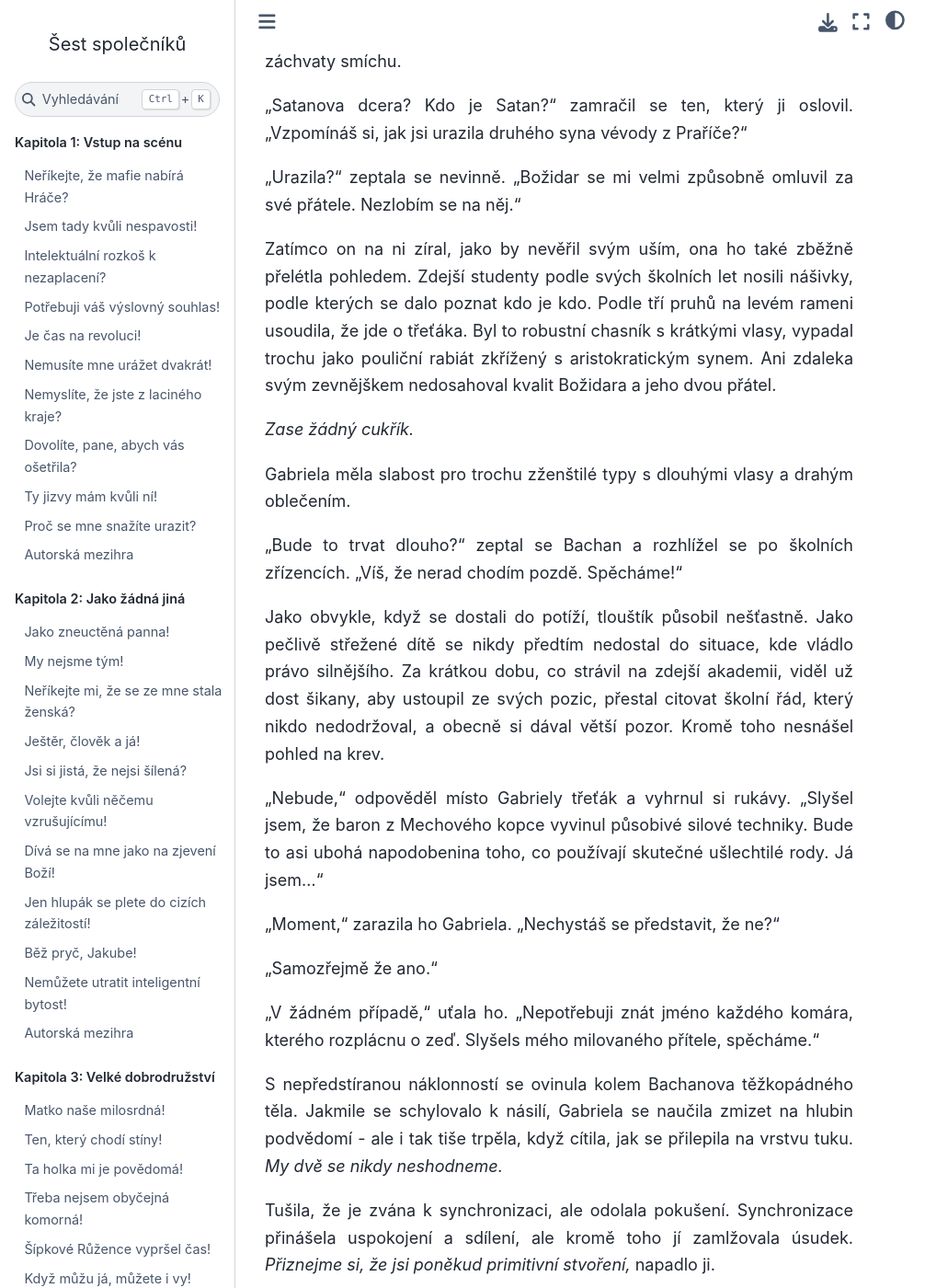
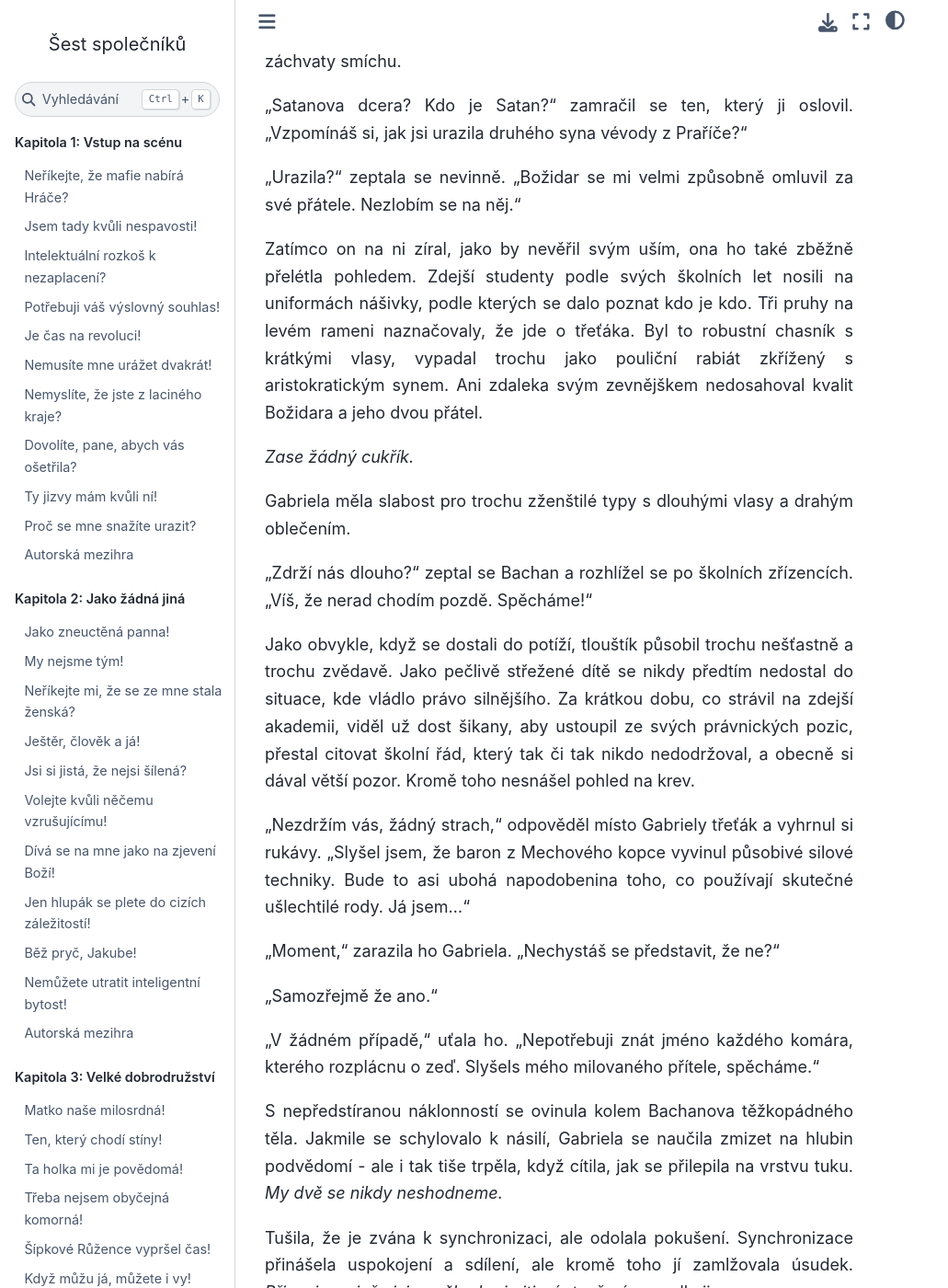
Before and after one commit to hanpari/sest-spolecniku, a Sphinx documentation site: the page built from source/sest_spolecniku/014/05.md, in a window 1280 px wide and 1400 px high, scrolled down 1550 px. Shown: the whole window at 92% size, without its empty margins (0-1031 px from the left). Built offline with Sphinx 7.4.7 and the Sphinx Book theme 1.1.4, drawn with Linux system fonts in a browser that asks for light colours; pages that are not in the unit, such as notebooks, are missing from menus; some of the changed text lies outside the part shown.

Commit message:
Update 05.md

```diff
--- a/source/sest_spolecniku/014/05.md
+++ b/source/sest_spolecniku/014/05.md
@@ -30,17 +30,17 @@ Tenhle pozdrav odkoukala od Vrány, která se tak vítala s Lukášem a Košem.
 
 "Urazila?" zeptala se nevinně. "Božidar se mi velmi způsobně omluvil za své přátele. Nezlobím se na něj."
 
-Zatímco on na ni zíral, jako by nevěřil svým uším, ona ho také zběžně přelétla pohledem. Zdejší studenty podle svých školních let nosili nášivky, podle kterých se dalo poznat kdo je kdo. Podle tří pruhů na levém rameni usoudila, že jde o třeťáka. Byl to robustní chasník s krátkými vlasy, vypadal trochu jako pouliční rabiát zkřížený s aristokratickým synem. Ani zdaleka svým zevnějškem nedosahoval kvalit Božidara a jeho dvou přátel.
+Zatímco on na ni zíral, jako by nevěřil svým uším, ona ho také zběžně přelétla pohledem. Zdejší studenty podle svých školních let nosili na uniformách nášivky, podle kterých se dalo poznat kdo je kdo. Tři pruhy na levém rameni naznačovaly, že jde o třeťáka. Byl to robustní chasník s krátkými vlasy, vypadal trochu jako pouliční rabiát zkřížený s aristokratickým synem. Ani zdaleka svým zevnějškem nedosahoval kvalit Božidara a jeho dvou přátel.
 
 *Zase žádný cukřík.*
 
 Gabriela měla slabost pro trochu zženštilé typy s dlouhými vlasy a drahým oblečením.
 
-"Bude to trvat dlouho?" zeptal se Bachan a rozhlížel se po školních zřízencích. "Víš, že nerad chodím pozdě. Spěcháme!"
+"Zdrží nás dlouho?" zeptal se Bachan a rozhlížel se po školních zřízencích. "Víš, že nerad chodím pozdě. Spěcháme!"
 
-Jako obvykle, když se dostali do potíží, tlouštík působil nešťastně. Jako pečlivě střežené dítě se nikdy předtím nedostal do situace, kde vládlo právo silnějšího. Za krátkou dobu, co strávil na zdejší akademii, viděl už dost šikany, aby ustoupil ze svých pozic, přestal citovat školní řád, který nikdo nedodržoval, a obecně si dával větší pozor. Kromě toho nesnášel pohled na krev.
+Jako obvykle, když se dostali do potíží, tlouštík působil trochu nešťastně a trochu zvědavě. Jako pečlivě střežené dítě se nikdy předtím nedostal do situace, kde vládlo právo silnějšího. Za krátkou dobu, co strávil na zdejší akademii, viděl už dost šikany, aby ustoupil ze svých právnických pozic, přestal citovat školní řád, který tak či tak nikdo nedodržoval, a obecně si dával větší pozor. Kromě toho nesnášel pohled na krev.
 
-"Nebude," odpověděl místo Gabriely třeťák a vyhrnul si rukávy. "Slyšel jsem, že baron z Mechového kopce vyvinul působivé silové techniky. Bude to asi ubohá napodobenina toho, co používají skutečné ušlechtilé rody. Já jsem..."
+"Nezdržím vás, žádný strach," odpověděl místo Gabriely třeťák a vyhrnul si rukávy. "Slyšel jsem, že baron z Mechového kopce vyvinul působivé silové techniky. Bude to asi ubohá napodobenina toho, co používají skutečné ušlechtilé rody. Já jsem..."
 
 "Moment," zarazila ho Gabriela. "Nechystáš se představit, že ne?"
 
```
Also changed, not shown: other parts of source/sest_spolecniku/014/05.md (+1 -1 lines).
